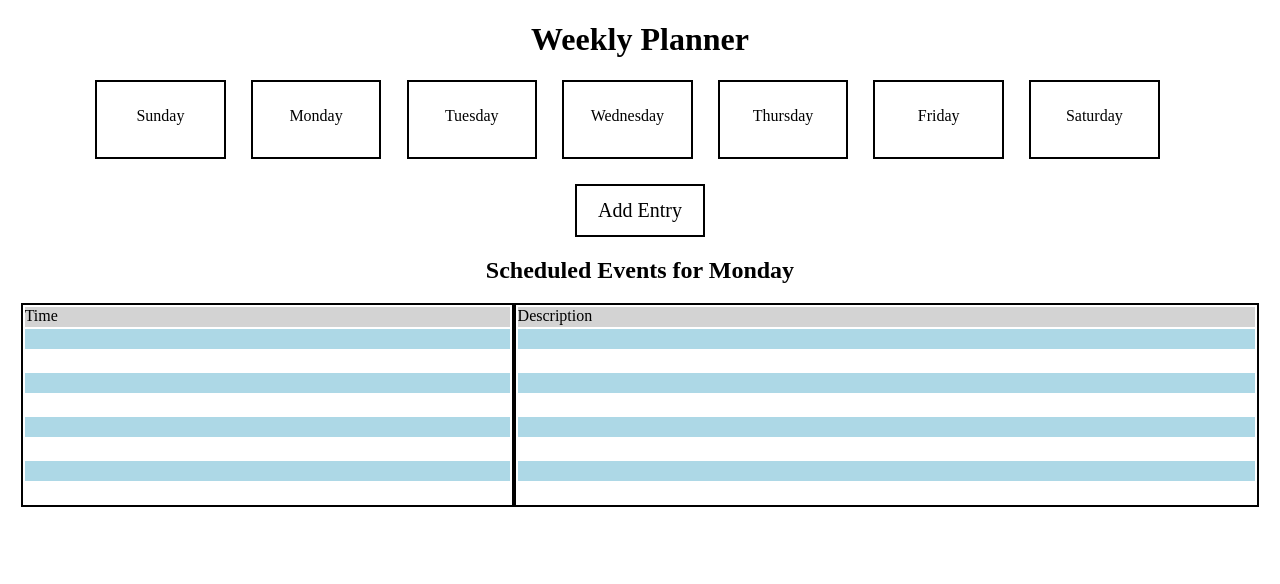
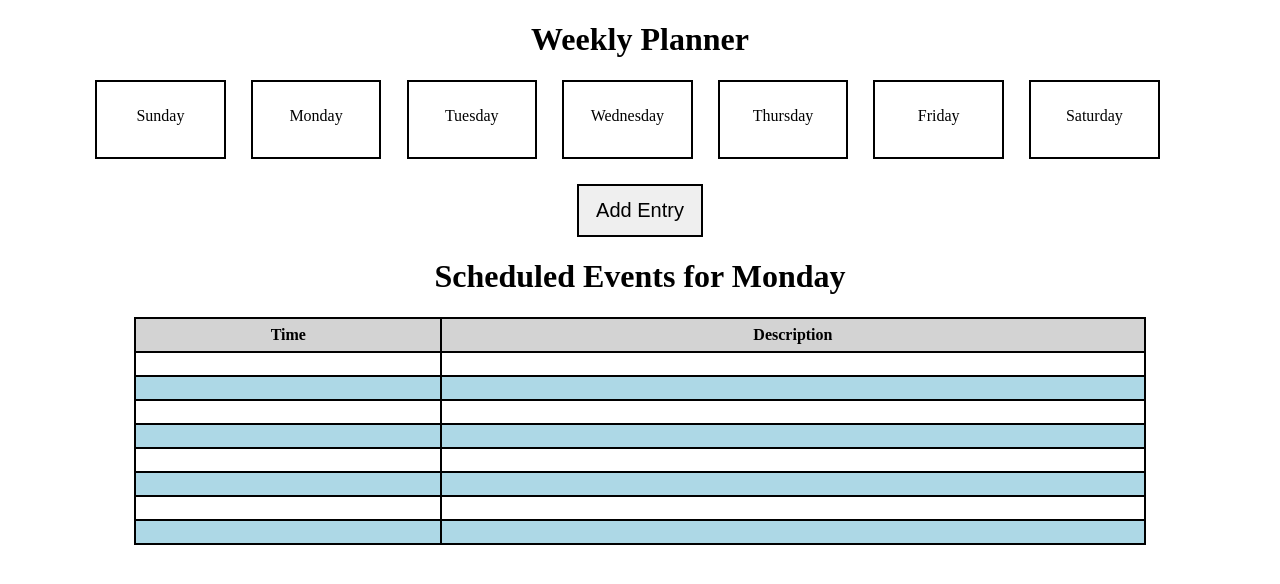
Before and after one commit to htjahyon/week-planner, a plain HTML site: page index.html in a window 1280 px wide. Drawn offline with Linux system fonts and the light colour scheme.

Commit message:
made non-dynamic days and part of table

```diff
--- a/index.html
+++ b/index.html
@@ -6,15 +6,30 @@
   </head>
   <body>
     <h1>Weekly Planner</h1>
-    <section class="week"></section>
-    <section class="add">
-      <p>Add Entry</p>
-    </section>
-    <section class="schedule">
+    <div class="week">
+      <div class="day">Sunday</div>
+      <div class="day">Monday</div>
+      <div class="day">Tuesday</div>
+      <div class="day">Wednesday</div>
+      <div class="day">Thursday</div>
+      <div class="day">Friday</div>
+      <div class="day">Saturday</div>
+    </div>
+    <div class="add">
+      <button>Add Entry</button>
+    </div>
+    <div class="schedule">
       <h1>Scheduled Events for Monday</h1>
-      <div class="tables">
-      </div>
-    </section>
+        <table>
+          <thead>
+            <tr>
+               <th id="time">Time</th>
+               <th id="description">Description</th>
+            </tr>
+           </thead>
+          <tbody class="rows"></tbody>
+        </table>
+    </div>
     <script src="main.js"></script>
   </body>
 </html>
--- a/main.js
+++ b/main.js
@@ -21,29 +21,14 @@ var days = [
     day: "Saturday"
   }
 ];
-function returnDays(object) {
-  var dayElement = document.createElement("div");
-  dayElement.className = "day";
-  dayElement.textContent = object.day;
-  return dayElement;
-}
-for(var i=0; i<days.length; i++) {
-  document.querySelector(".week").appendChild(returnDays(days[i]));
-}
-function returnTable(name) {
-  var tableElement = document.createElement("table");
-  tableElement.id = name;
-  var titleElement = document.createElement("tr");
-  titleElement.textContent = name;
-  titleElement.style = "background-color: lightgray";
-  tableElement.appendChild(titleElement);
+function start() {
+  var tbodyElement = document.querySelector(".rows");
   for(var i=0; i<8; i++) {
     var rowElement = document.createElement("tr");
-    var dataElement = document.createElement("td");
-    rowElement.appendChild(dataElement);
-    tableElement.appendChild(rowElement);
+    var dataElement1 = document.createElement("td");
+    var dataElement2 = document.createElement("td");
+    tbodyElement.appendChild(rowElement);
+    rowElement.append(dataElement1, dataElement2);
   }
-  return tableElement;
 }
-document.querySelector(".tables").appendChild(returnTable("Time"));
-document.querySelector(".tables").appendChild(returnTable("Description"));
+start();
--- a/style.css
+++ b/style.css
@@ -4,6 +4,7 @@ h1 {
 .week {
   display:flex;
   justify-content:center;
+  width:100%;
 }
 .day {
   width:10%;
@@ -14,9 +15,10 @@ h1 {
   margin:0% 2% 2% 0%;
 }
 .add {
+  display:flex;
   justify-content:center;
 }
-p {
+button {
   width:10%;
   text-align:center;
   font-size:20px;
@@ -24,23 +26,34 @@ p {
   padding: 1% 0% 1% 0%;
   margin:0 auto;
 }
-.tables {
+.schedule {
   display:flex;
-  width:100%;
   justify-content:center;
+  flex-direction:column;
 }
-#Time {
-  width:39%;
-  height:80px;
+table {
+  margin:0 auto;
+  width:80%;
+  justify-content:center;
   border:2px solid;
+  border-collapse:collapse;
 }
-#Description {
-  width:59%;
-  height:80px;
+#time {
+  width:29%;
+  height:30px;
+}
+#description {
+  width:69%;
+  height:30px;
+}
+th {
+  height:30px;
+  background-color:lightgray;
+}
+ tr, td , th{
+  height:20px;
+  width:30%;
   border:2px solid;
-}
-tr {
-  height:20px;
 }
 tr:nth-child(even) {
   background-color:lightblue;
```
